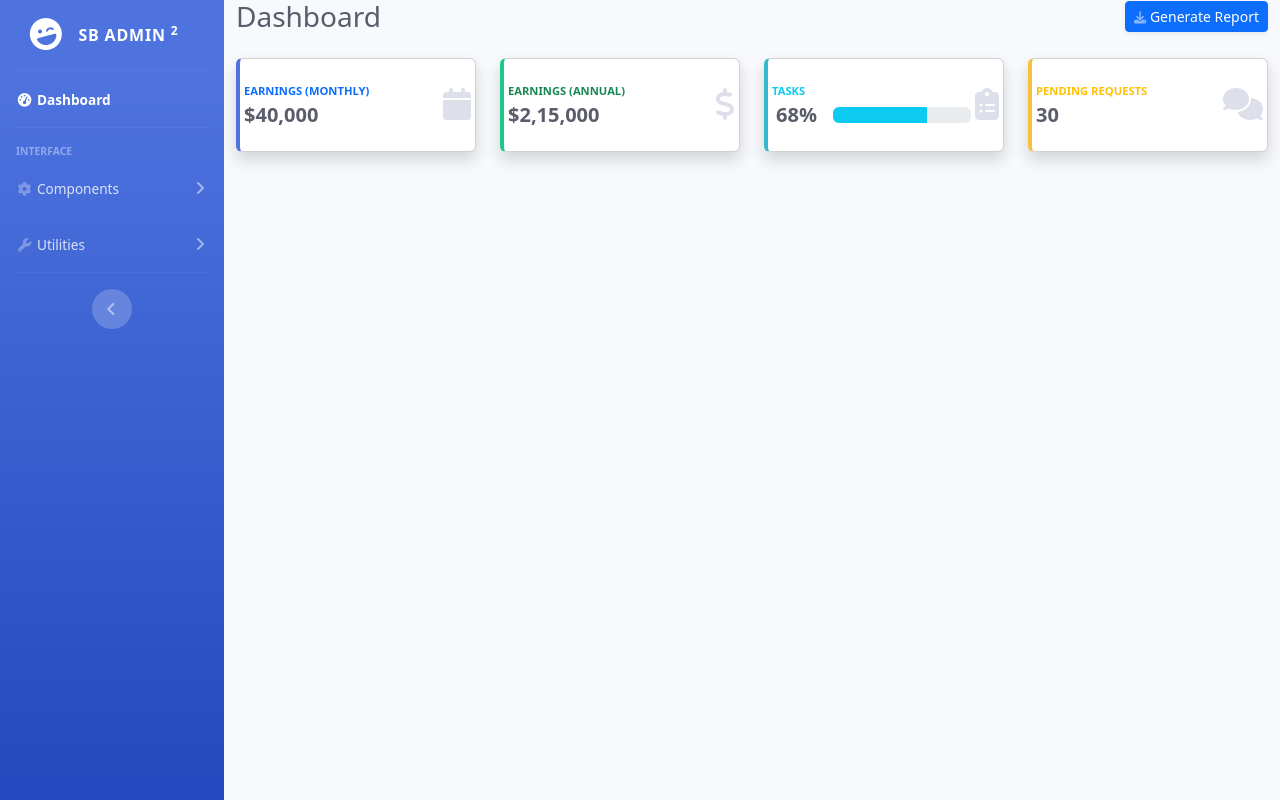
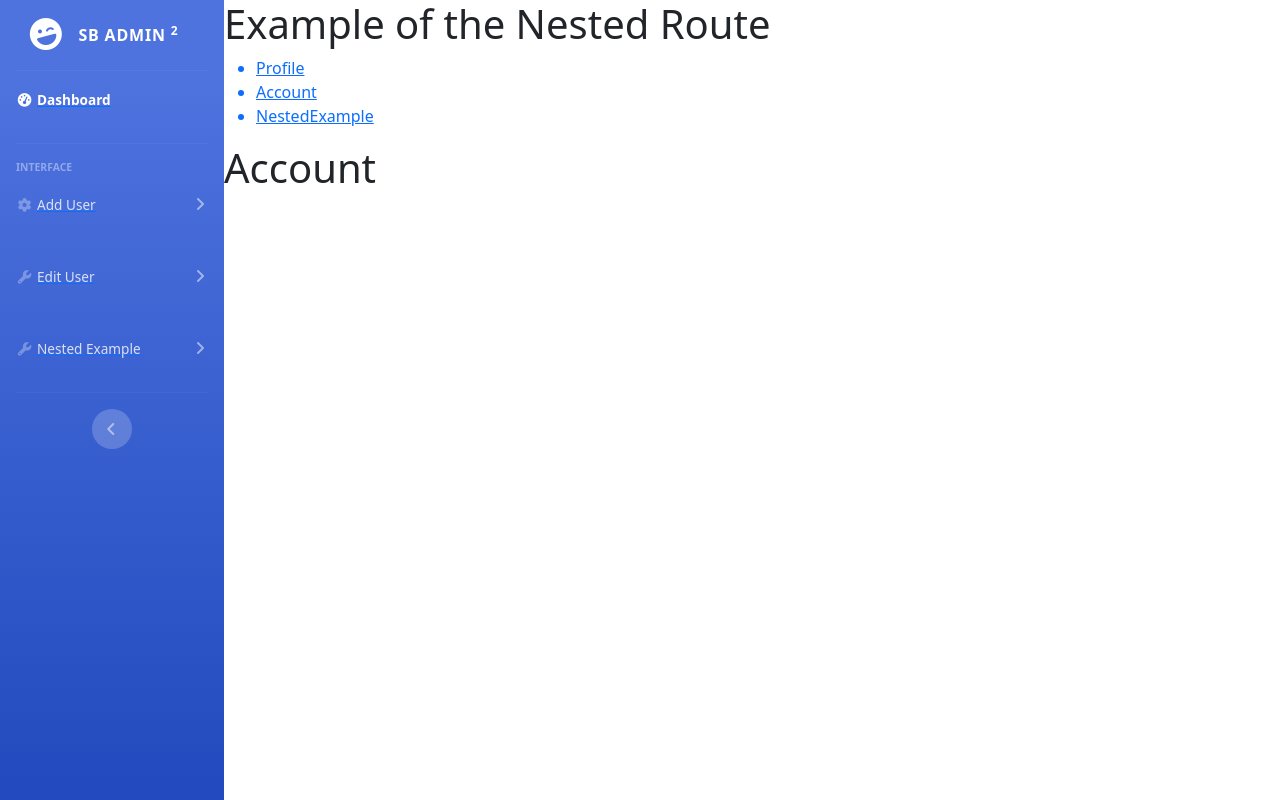
Before and after one commit to Arshwebs/sb-admin-task1, a React (Create React App) app: page /nestedexample/account in a window 1280 px wide. Before the commit this address led to /dashboard. Built offline with nearby package versions, Linux system fonts and the light colour scheme.

Commit message:
feat: Implementing  Nested routes

```diff
--- a/src/App.js
+++ b/src/App.js
@@ -4,7 +4,9 @@ import Sidebar from "./component/Sidebar";
 import {BrowserRouter, Routes, Route, Navigate} from "react-router-dom";
 import AddUser from "./component/AddUser";
 import EditUser from "./component/EditUser";
-
+import NestedExample from "./component/NestedExample";
+import Profile from "./component/nested components/Profile";
+import Account from "./component/nested components/Account";
 const data = {
 	earningsMonthly: "40,000",
 	earningsAnnual: "2,15,000",
@@ -21,7 +23,11 @@ function App() {
 					<Route path="/" element={<MainContent data={data} />} />
 					<Route path="/dashboard" element={<MainContent data={data} />} />
 					<Route path="/adduser" element={<AddUser />} />
-					<Route path="/edituser" element={<EditUser />} />
+					<Route path="/edituser/:id" element={<EditUser />} />
+					<Route path="/nestedexample" element={<NestedExample />}>
+						<Route path="profile" element={<Profile />} />
+						<Route path="account" element={<Account />} />
+					</Route>
 					<Route path="*" element={<Navigate to={"/dashboard"} />} />
 				</Routes>
 			</BrowserRouter>
--- a/src/component/EditUser.js
+++ b/src/component/EditUser.js
@@ -1,9 +1,12 @@
 import React from "react";
+import {useParams} from "react-router-dom";
 
 function EditUser() {
+	let params = useParams();
+
 	return (
 		<div>
-			<h1>EditUser</h1>
+			<h1>EditUser {params.id}</h1>
 		</div>
 	);
 }
--- /dev/null
+++ b/src/component/NestedExample.js
@@ -0,0 +1,23 @@
+import React from "react";
+import {Outlet, Link} from "react-router-dom";
+function NestedExample() {
+	return (
+		<div>
+			<h1>Example of the Nested Route</h1>
+			<ul>
+				<Link to="profile">
+					<li>Profile</li>
+				</Link>
+				<Link to="account">
+					<li>Account</li>
+				</Link>
+				<Link to="/nestedexample">
+					<li>NestedExample</li>
+				</Link>
+			</ul>
+			<Outlet />
+		</div>
+	);
+}
+
+export default NestedExample;
--- a/src/component/Sidebar.js
+++ b/src/component/Sidebar.js
@@ -1,4 +1,5 @@
 import React from "react";
+import {Link} from "react-router-dom";
 
 function Sidebar() {
 	return (
@@ -21,12 +22,14 @@ function Sidebar() {
 				<hr className="sidebar-divider my-0"></hr>
 
 				{/* <!-- Nav Item - Dashboard --> */}
+				<Link to="/dashboard">
 					<li className="nav-item active">
-					<a className="nav-link" href="index.html">
+						<div className="nav-link">
 							<i className="fas fa-fw fa-tachometer-alt"></i>
 							<span>Dashboard</span>
-					</a>
+						</div>
 					</li>
+				</Link>
 
 				{/* <!-- Divider --> */}
 				<hr className="sidebar-divider"></hr>
@@ -35,8 +38,9 @@ function Sidebar() {
 				<div className="sidebar-heading">Interface</div>
 
 				{/* <!-- Nav Item - Pages Collapse Menu --> */}
+				<Link to="/adduser">
 					<li className="nav-item">
-					<a
+						<div
 							className="nav-link collapsed"
 							href="javascript(void)"
 							data-toggle="collapse"
@@ -45,29 +49,15 @@ function Sidebar() {
 							aria-controls="collapseTwo"
 						>
 							<i className="fas fa-fw fa-cog"></i>
-						<span>Components</span>
-					</a>
-					<div
-						id="collapseTwo"
-						className="collapse"
-						aria-labelledby="headingTwo"
-						data-parent="#accordionSidebar"
-					>
-						<div className="bg-white py-2 collapse-inner rounded">
-							<h6 className="collapse-header">Custom Components:</h6>
-							<a className="collapse-item" href="buttons.html">
-								Buttons
-							</a>
-							<a className="collapse-item" href="cards.html">
-								Cards
-							</a>
-						</div>
+							<span>Add User</span>
 						</div>
 					</li>
+				</Link>
 
 				{/* <!-- Nav Item - Utilities Collapse Menu --> */}
+				<Link to="/edituser">
 					<li className="nav-item">
-					<a
+						<div
 							className="nav-link collapsed"
 							href="javascript(void)"
 							data-toggle="collapse"
@@ -76,31 +66,26 @@ function Sidebar() {
 							aria-controls="collapseUtilities"
 						>
 							<i className="fas fa-fw fa-wrench"></i>
-						<span>Utilities</span>
-					</a>
-					<div
-						id="collapseUtilities"
-						className="collapse"
-						aria-labelledby="headingUtilities"
-						data-parent="#accordionSidebar"
-					>
-						<div className="bg-white py-2 collapse-inner rounded">
-							<h6 className="collapse-header">Custom Utilities:</h6>
-							<a className="collapse-item" href="javascript(void)">
-								Colors
-							</a>
-							<a className="collapse-item" href="javascript(void)">
-								Borders
-							</a>
-							<a className="collapse-item" href="javascript(void)">
-								Animations
-							</a>
-							<a className="collapse-item" href="javascript(void)">
-								Other
-							</a>
-						</div>
+							<span>Edit User</span>
 						</div>
 					</li>
+				</Link>
+
+				<Link to="/nestedexample">
+					<li className="nav-item">
+						<div
+							className="nav-link collapsed"
+							href="javascript(void)"
+							data-toggle="collapse"
+							data-target="#collapseUtilities"
+							aria-expanded="true"
+							aria-controls="collapseUtilities"
+						>
+							<i className="fas fa-fw fa-wrench"></i>
+							<span>Nested Example</span>
+						</div>
+					</li>
+				</Link>
 
 				{/* <!-- Divider --> */}
 				<hr className="sidebar-divider d-none d-md-block"></hr>
--- /dev/null
+++ b/src/component/nested components/Account.js
@@ -0,0 +1,7 @@
+import React from "react";
+
+function Account() {
+	return <h1>Account</h1>;
+}
+
+export default Account;
--- /dev/null
+++ b/src/component/nested components/Profile.js
@@ -0,0 +1,7 @@
+import React from "react";
+
+function Profile() {
+	return <h1>Profile</h1>;
+}
+
+export default Profile;
```
Lines whose indentation alone changed are shown as unchanged.
